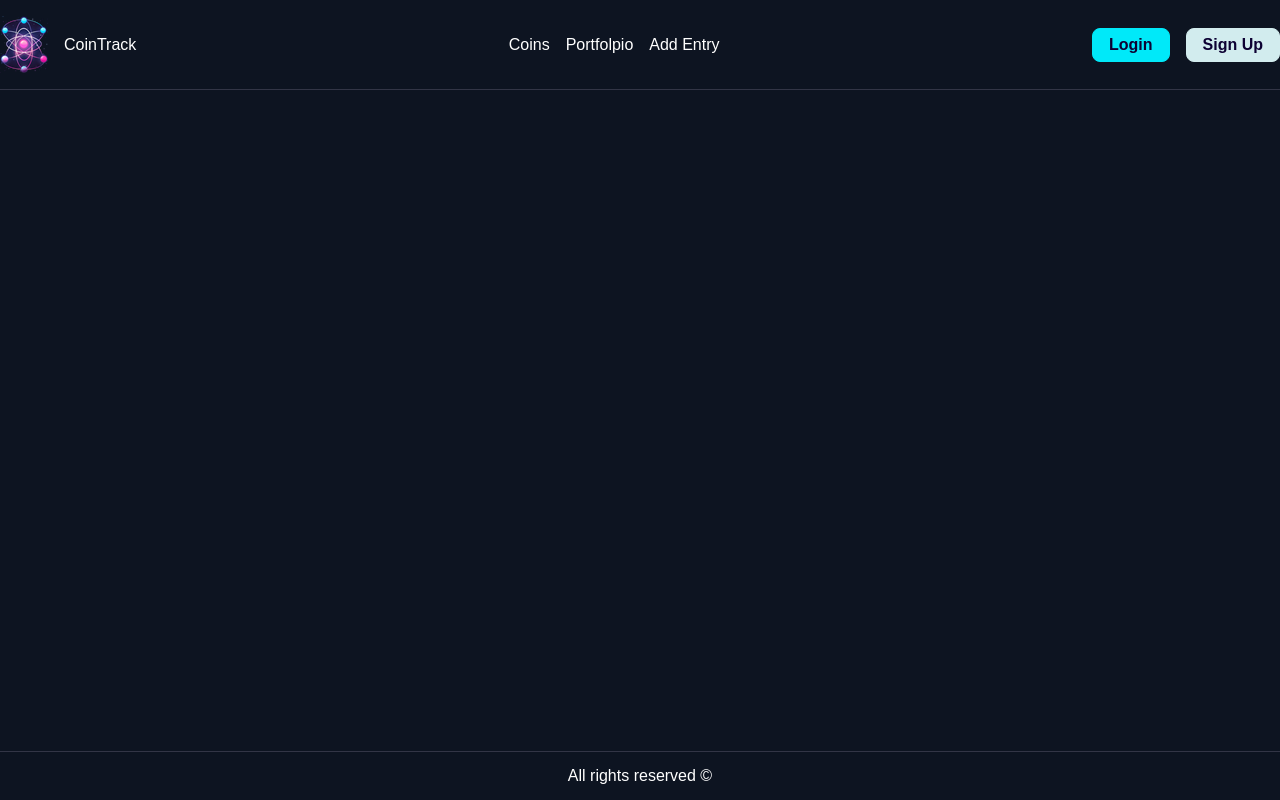
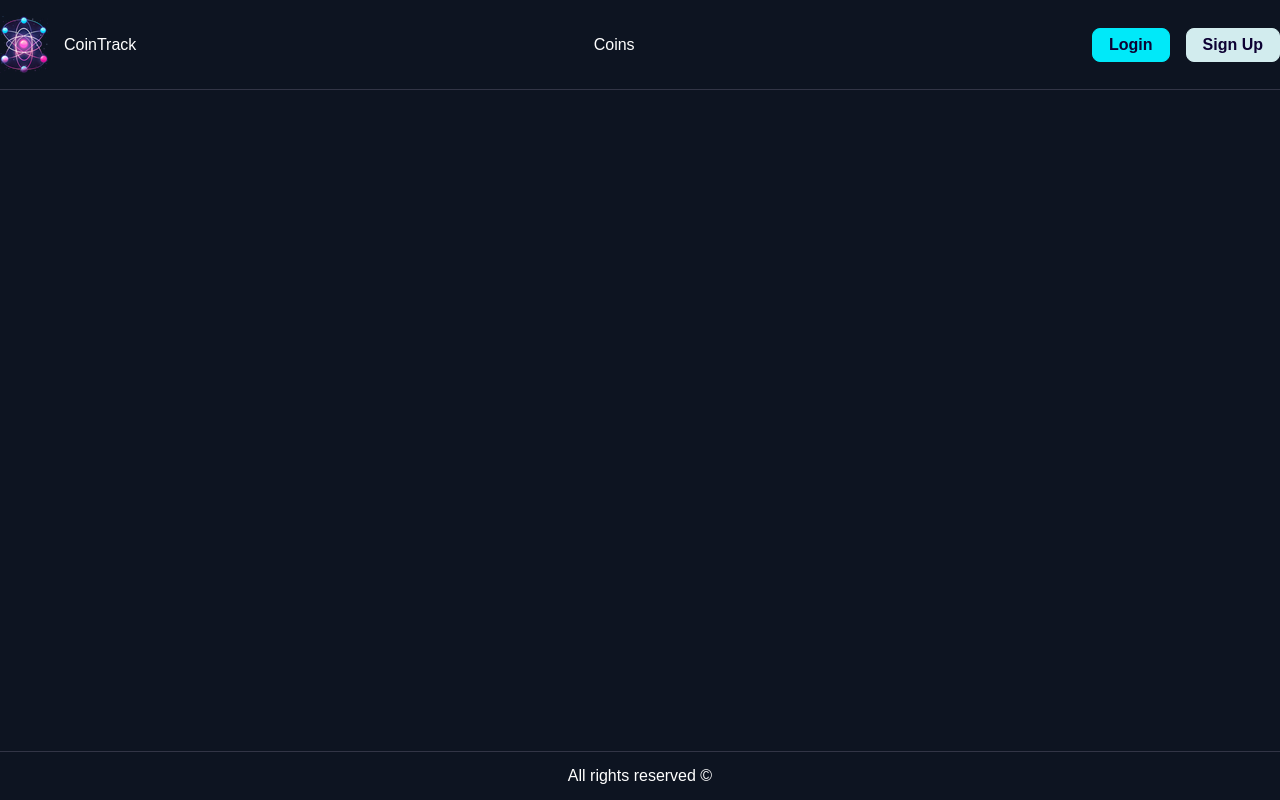
Before and after one commit to HrsHristov/coin-tracker, a React (Vite) app in the folder client/: page / in a window 1280 px wide. Built offline with nearby package versions, Linux system fonts and the light colour scheme.

Commit message:
Hide Portfolio for guests

```diff
--- a/client/src/components/Navigation/Navigation.jsx
+++ b/client/src/components/Navigation/Navigation.jsx
@@ -17,12 +17,17 @@ const Navigation = () => {
                 <Link to="/coins" className="header-nav__link">
                     Coins
                 </Link>
+
+                {!isAuthenticated && (
+                    <>
                         <Link to="/portfolio" className="header-nav__link">
                             Portfolpio
                         </Link>
                         <Link to="/add" className="header-nav__link">
                             Add Entry
                         </Link>
+                    </>
+                )}
             </nav>
 
             {isAuthenticated && (
```
Lines whose indentation alone changed are shown as unchanged.
